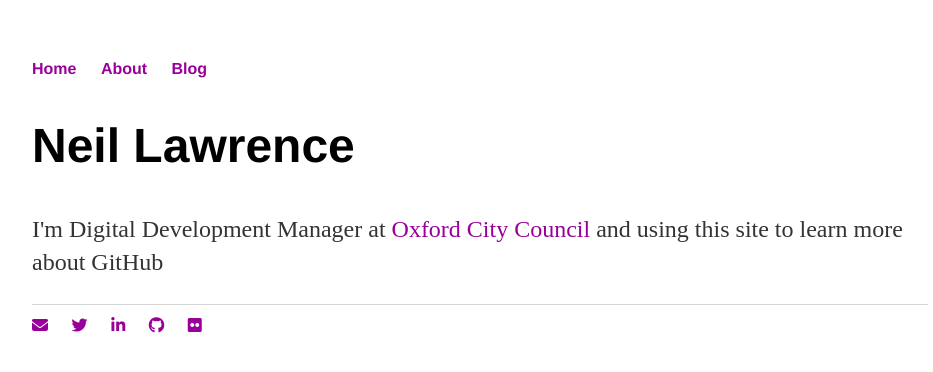
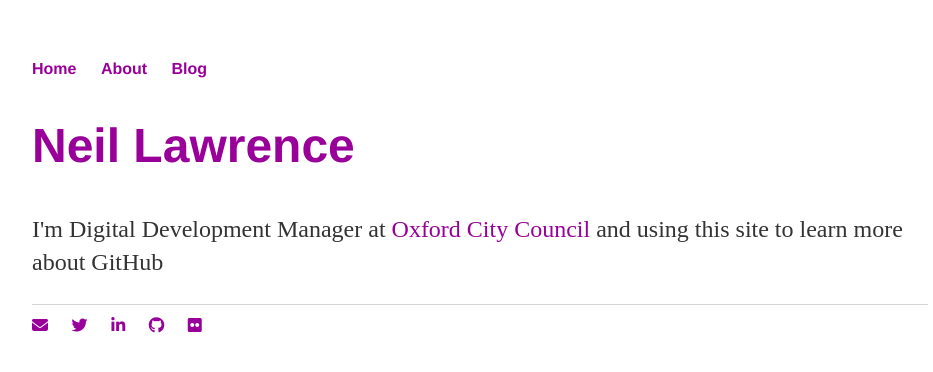
Before and after one commit to electronicdreamplant/electronicdreamplant.github.io, a Jekyll site: the page built from index.html, in a window 1280 px wide. Shown: the top 372 px of the page, without its empty margins (160-1093 px from the left). Built offline with Jekyll 4.4.1, drawn with Linux system fonts in a browser that asks for light colours; nearby versions of some CDN libraries.

Commit message:
Update main.css
Adding nav h1 styling

```diff
--- a/css/main.css
+++ b/css/main.css
@@ -11,6 +11,11 @@ nav ul, footer ul {
 nav ul li, footer ul li {
     display: inline;
     margin-right: 20px;
+}
+nav h1  {
+    font-size: 3em;
+    color: #990099;
+    font-family:'Helvetica', 'Arial', 'Sans-Serif';
 }
 a {
     text-decoration: none;
```
